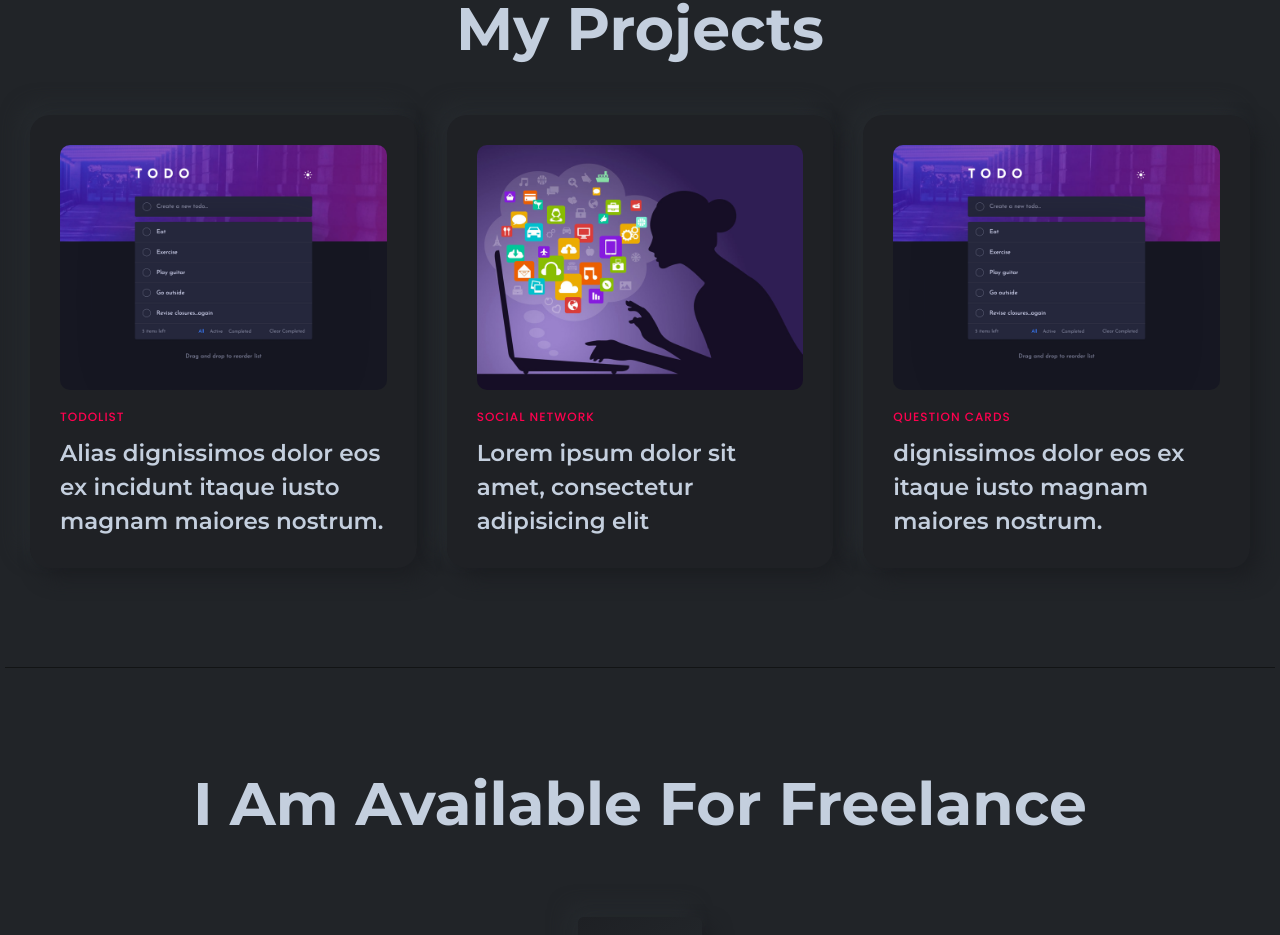
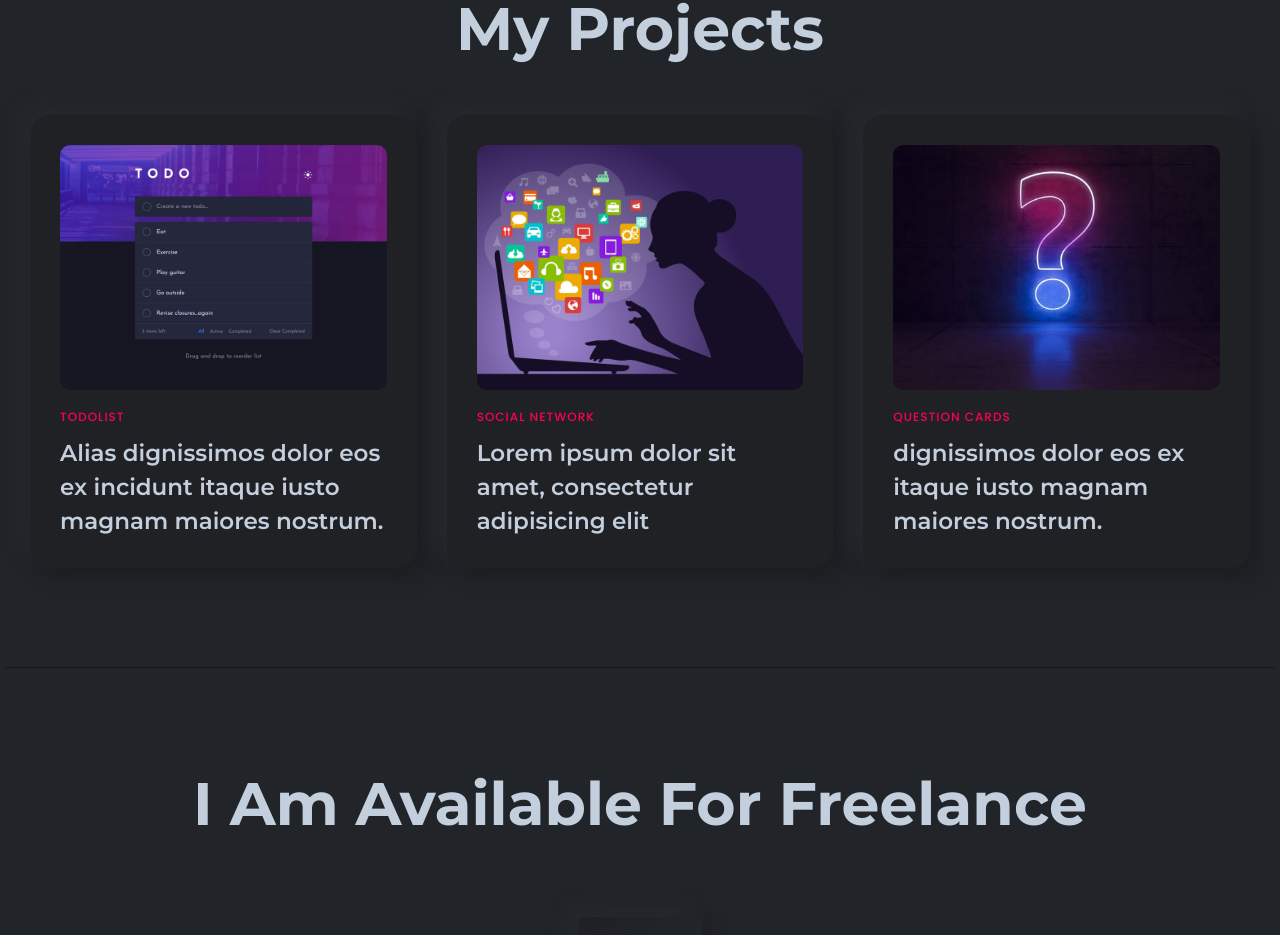
Before and after one commit to andrew-matt/portfolio, a React (Create React App) app: page / in a window 1280 px wide. Shown: the part 1359-2294 px from the top of the page. Built offline with nearby package versions, Linux system fonts and the light colour scheme.

Commit message:
update question cards image

```diff
--- a/src/projects/Projects.tsx
+++ b/src/projects/Projects.tsx
@@ -1,5 +1,6 @@
 import { FC } from 'react';
 
+import questionCards from '../assets/images/Question-cards.jpg';
 import socialNetwork from '../assets/images/Social-network.jpg';
 import todoList from '../assets/images/Todolist.png';
 
@@ -38,7 +39,7 @@ export const Projects: FC = () => {
             <Project
               title="QUESTION CARDS"
               description="dignissimos dolor eos ex itaque iusto magnam maiores nostrum."
-              image={todoList}
+              image={questionCards}
               link={questionCardsLink}
             />
           </div>
```
Also changed, not shown: src/assets/images/Question-cards.jpg (added).
